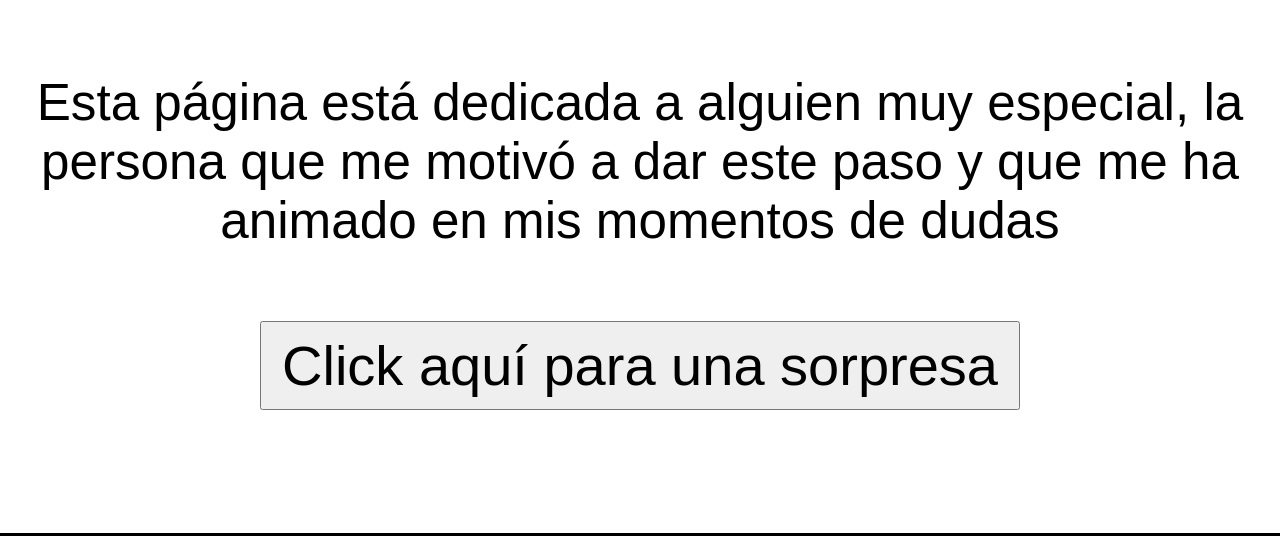
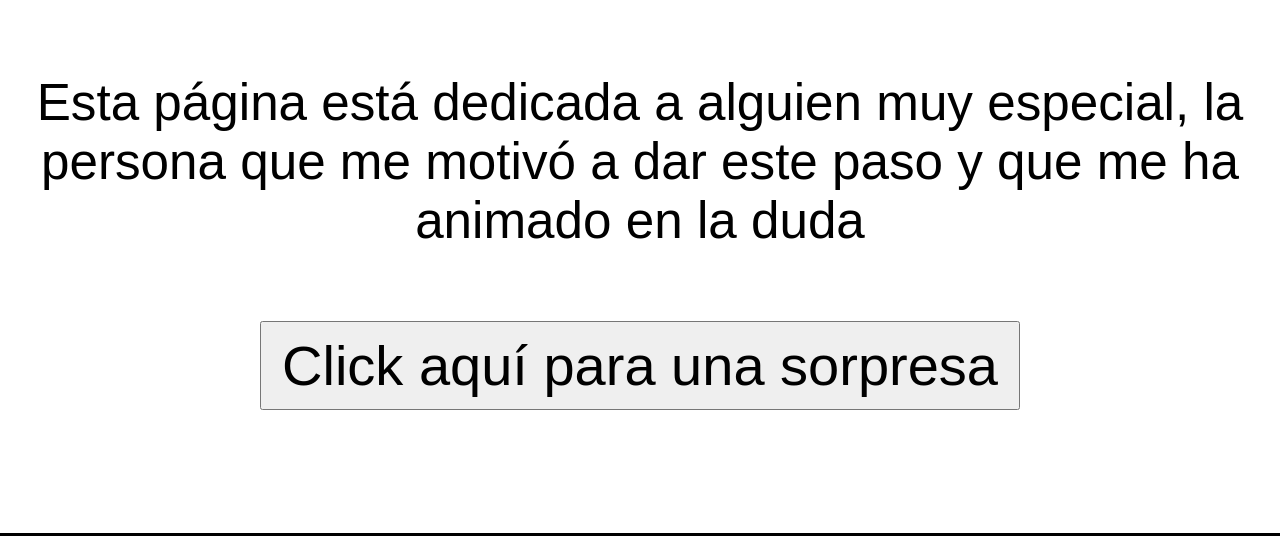
Before and after one commit to joseantpul/alba, a plain HTML site: page index.html in a window 1280 px wide. Shown: the part 264-800 px from the top of the page. Drawn offline with Linux system fonts and the light colour scheme.

Commit message:
Update index.html

```diff
--- a/index.html
+++ b/index.html
@@ -64,7 +64,7 @@
     </div>
     <div id="borde">
       <h1> Bienvenida a alba.com </h1>
-      <p>Esta página está dedicada a alguien muy especial, la persona que me motivó a dar este paso y que me ha animado en mis momentos de dudas</p>
+      <p>Esta página está dedicada a alguien muy especial, la persona que me motivó a dar este paso y que me ha animado en la duda</p>
       <button type="button" id="sorpresa">Click aquí para una sorpresa</button>
     </div>
   </div>
```
